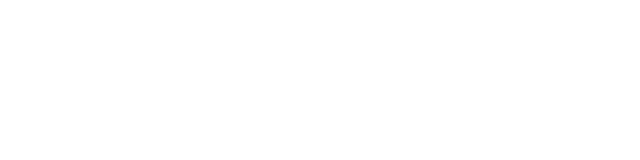
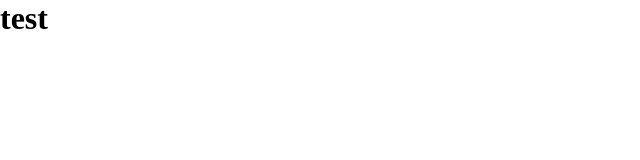
Before and after one commit to Chaerini/Moble_Goods, a React (Create React App) app in the folder client/: page /withdraw in a window 1280 px wide. Before the commit this address had no page. Shown: the top 160 px of the page, without its empty margins (0-640 px from the left). Built offline with nearby package versions, Linux system fonts and the light colour scheme.

Commit message:
app.js 수정 / withdraw 추가

```diff
--- a/client/src/App.js
+++ b/client/src/App.js
@@ -48,6 +48,8 @@
 import PomDetail from "./pages/product/sanrio/pompom/pomdetail";
 import GetCoupon from "./pages/couponManage/getCoupon";
 import GetNotice from "./pages/notice/getNotice";
+import Withdraw from "./pages/withdraw/Withdraw";
+
 function App() {
   return (
     <BrowserRouter>
@@ -80,6 +82,7 @@
         <Route path="/addcoupon" element={<Coupon />} />
         <Route path="/login" element={<Login />} />
         <Route path="/register" element={<Register />} />
+        <Route path="/withdraw" element={<Withdraw />} />
         <Route path="/sanrio" element={<Sanlist />} />
         <Route path="/disney" element={<Dislist />} />
         <Route path="/ghibli" element={<Ghlist />} />
@@ -87,8 +90,8 @@
         <Route path="/moble" element={<Mblist />} />
         <Route path="/myreview" element={<MyReview />} />
         <Route path="/mycoupon" element={<MyCoupon />} />
-        <Route path="/getcoupon" element={<GetCoupon/>}/>
-        <Route path="/getnotice" element={<GetNotice/>}/>
+        <Route path="/getcoupon" element={<GetCoupon />} />
+        <Route path="/getnotice" element={<GetNotice />} />
         <Route path="sanrio/pomproduct" element={<PomProduct />} />
         <Route path="sanrio/cinnaproduct" element={<CinnaProduct />} />
         <Route path="/admin" element={<Dashboard />} />
--- a/client/src/pages/myreview/myreview.css
+++ b/client/src/pages/myreview/myreview.css
@@ -4,6 +4,7 @@
     display: flex;
     justify-content: center;
     align-items: center;
+    margin-bottom: 50px;
 }
 
 .myreview-container {
--- /dev/null
+++ b/client/src/pages/withdraw/Withdraw.jsx
@@ -0,0 +1,11 @@
+import './withdraw.css';
+
+const Withdraw = () => {
+    return (
+        <div className="withdraw">
+            <h1>test</h1>
+        </div>
+    );
+};
+
+export default Withdraw;
```
Also changed, not shown: client/src/pages/withdraw/withdraw.css (added).
